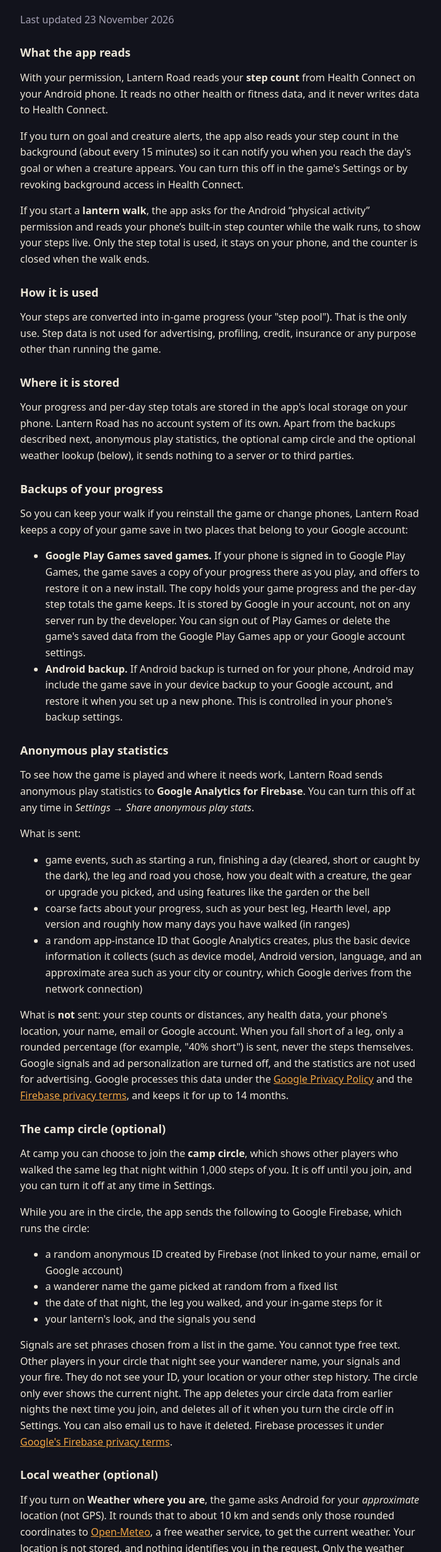
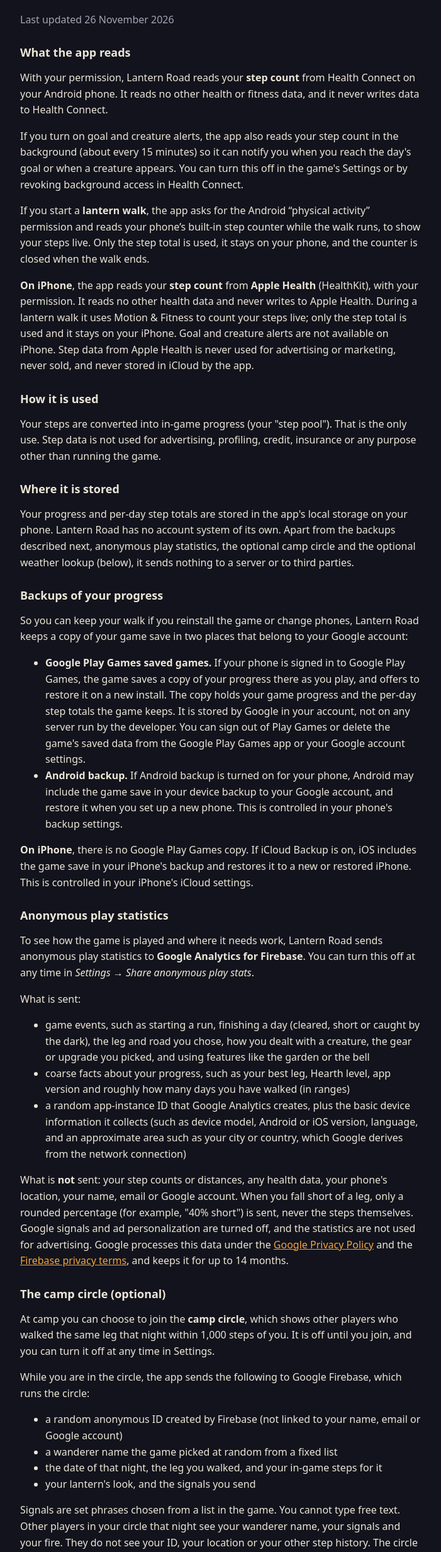
Before and after one commit to KAPastor/lantern-road, a plain HTML site: page privacypolicy.html in a window 1280 px wide. Shown: the part 96-2560 px from the top of the page at 63% size, without its empty margins (288-989 px from the left). Drawn offline with Linux system fonts and the light colour scheme.

Commit message:
Privacy policy: add iPhone (Apple Health, iCloud backup, App Store)

```diff
--- a/privacypolicy.html
+++ b/privacypolicy.html
@@ -14,12 +14,13 @@
 <body>
 <main>
 <h1>Lantern Road privacy policy</h1>
-<p class="muted">Last updated 23 November 2026</p>
+<p class="muted">Last updated 26 November 2026</p>
 
 <h2>What the app reads</h2>
 <p>With your permission, Lantern Road reads your <strong>step count</strong> from Health Connect on your Android phone. It reads no other health or fitness data, and it never writes data to Health Connect.</p>
 <p>If you turn on goal and creature alerts, the app also reads your step count in the background (about every 15 minutes) so it can notify you when you reach the day's goal or when a creature appears. You can turn this off in the game's Settings or by revoking background access in Health Connect.</p>
 <p>If you start a <strong>lantern walk</strong>, the app asks for the Android “physical activity” permission and reads your phone’s built-in step counter while the walk runs, to show your steps live. Only the step total is used, it stays on your phone, and the counter is closed when the walk ends.</p>
+<p><strong>On iPhone</strong>, the app reads your <strong>step count</strong> from <strong>Apple Health</strong> (HealthKit), with your permission. It reads no other health data and never writes to Apple Health. During a lantern walk it uses Motion &amp; Fitness to count your steps live; only the step total is used and it stays on your iPhone. Goal and creature alerts are not available on iPhone. Step data from Apple Health is never used for advertising or marketing, never sold, and never stored in iCloud by the app.</p>
 
 <h2>How it is used</h2>
 <p>Your steps are converted into in-game progress (your "step pool"). That is the only use. Step data is not used for advertising, profiling, credit, insurance or any purpose other than running the game.</p>
@@ -33,6 +34,7 @@
 <li><strong>Google Play Games saved games.</strong> If your phone is signed in to Google Play Games, the game saves a copy of your progress there as you play, and offers to restore it on a new install. The copy holds your game progress and the per-day step totals the game keeps. It is stored by Google in your account, not on any server run by the developer. You can sign out of Play Games or delete the game's saved data from the Google Play Games app or your Google account settings.</li>
 <li><strong>Android backup.</strong> If Android backup is turned on for your phone, Android may include the game save in your device backup to your Google account, and restore it when you set up a new phone. This is controlled in your phone's backup settings.</li>
 </ul>
+<p><strong>On iPhone</strong>, there is no Google Play Games copy. If iCloud Backup is on, iOS includes the game save in your iPhone's backup and restores it to a new or restored iPhone. This is controlled in your iPhone's iCloud settings.</p>
 
 <h2>Anonymous play statistics</h2>
 <p>To see how the game is played and where it needs work, Lantern Road sends anonymous play statistics to <strong>Google Analytics for Firebase</strong>. You can turn this off at any time in <em>Settings → Share anonymous play stats</em>.</p>
@@ -40,7 +42,7 @@
 <ul>
 <li>game events, such as starting a run, finishing a day (cleared, short or caught by the dark), the leg and road you chose, how you dealt with a creature, the gear or upgrade you picked, and using features like the garden or the bell</li>
 <li>coarse facts about your progress, such as your best leg, Hearth level, app version and roughly how many days you have walked (in ranges)</li>
-<li>a random app-instance ID that Google Analytics creates, plus the basic device information it collects (such as device model, Android version, language, and an approximate area such as your city or country, which Google derives from the network connection)</li>
+<li>a random app-instance ID that Google Analytics creates, plus the basic device information it collects (such as device model, Android or iOS version, language, and an approximate area such as your city or country, which Google derives from the network connection)</li>
 </ul>
 <p>What is <strong>not</strong> sent: your step counts or distances, any health data, your phone's location, your name, email or Google account. When you fall short of a leg, only a rounded percentage (for example, "40% short") is sent, never the steps themselves. Google signals and ad personalization are turned off, and the statistics are not used for advertising. Google processes this data under the <a href="https://policies.google.com/privacy">Google Privacy Policy</a> and the <a href="https://firebase.google.com/support/privacy">Firebase privacy terms</a>, and keeps it for up to 14 months.</p>
 
@@ -56,12 +58,12 @@
 <p>Signals are set phrases chosen from a list in the game. You cannot type free text. Other players in your circle that night see your wanderer name, your signals and your fire. They do not see your ID, your location or your other step history. The circle only ever shows the current night. The app deletes your circle data from earlier nights the next time you join, and deletes all of it when you turn the circle off in Settings. You can also email us to have it deleted. Firebase processes it under <a href="https://firebase.google.com/support/privacy">Google's Firebase privacy terms</a>.</p>
 
 <h2>Local weather (optional)</h2>
-<p>If you turn on <strong>Weather where you are</strong>, the game asks Android for your <em>approximate</em> location (not GPS). It rounds that to about 10 km and sends only those rounded coordinates to <a href="https://open-meteo.com/">Open-Meteo</a>, a free weather service, to get the current weather. Your location is not stored, and nothing identifies you in the request. Only the weather result (for example, "light rain") is kept on your phone, for a few hours. You can turn this off at any time in Settings.</p>
+<p>If you turn on <strong>Weather where you are</strong>, the game asks Android or iOS for your <em>approximate</em> location (not GPS). It rounds that to about 10 km and sends only those rounded coordinates to <a href="https://open-meteo.com/">Open-Meteo</a>, a free weather service, to get the current weather. Your location is not stored, and nothing identifies you in the request. Only the weather result (for example, "light rain") is kept on your phone, for a few hours. You can turn this off at any time in Settings.</p>
 
 <h2>Purchases</h2>
-<p>Lantern Road sells optional ember packs through Google Play. Google handles the payment and your payment details; the app never sees them. Google Play gives the app a purchase token and the pack you bought. The app keeps that token on your phone so each purchase is credited exactly once, and sends nothing to any server of its own.</p>
+<p>Lantern Road sells optional ember packs through Google Play on Android and the App Store on iPhone. Google or Apple handles the payment and your payment details; the app never sees them. The store gives the app a purchase token and the pack you bought. The app keeps that token on your phone so each purchase is credited exactly once, and sends nothing to any server of its own.</p>
 <h2>Removing your data</h2>
-<p>You can revoke step access at any time in Health Connect settings. Use <em>Settings → Erase all progress</em> in the game, or uninstall the app, to delete everything it has stored on your phone. Backups in your Google account (above) are removed from the Google Play Games app or your Google account's data settings. Turning off the camp circle deletes the circle data you sent. To stop play statistics, turn off <em>Share anonymous play stats</em> in Settings; to have statistics already sent deleted, email us.</p>
+<p>You can revoke step access at any time in Health Connect settings (Android) or in the Health app under Sharing → Apps → Lantern Road (iPhone). Use <em>Settings → Erase all progress</em> in the game, or uninstall the app, to delete everything it has stored on your phone. Backups in your Google account (above) are removed from the Google Play Games app or your Google account's data settings. Turning off the camp circle deletes the circle data you sent. To stop play statistics, turn off <em>Share anonymous play stats</em> in Settings; to have statistics already sent deleted, email us.</p>
 
 <h2>Children</h2>
 <p>Lantern Road is not directed at children under 13.</p>
```
